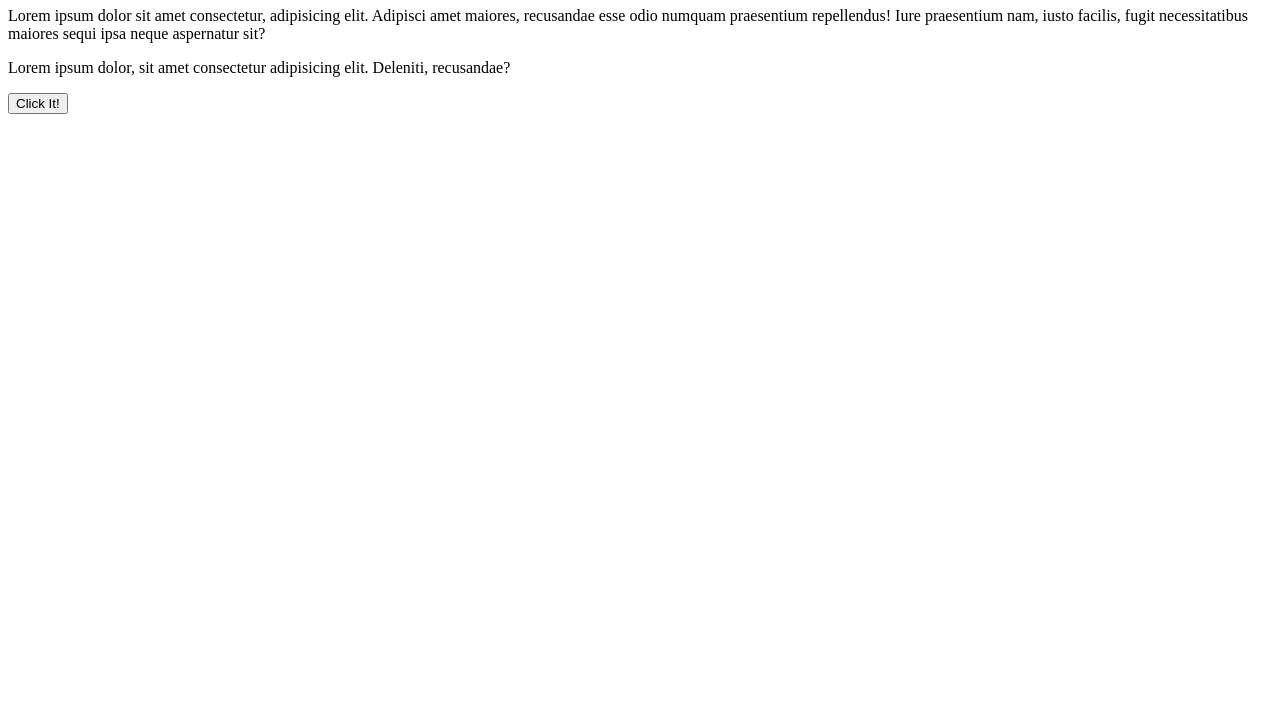
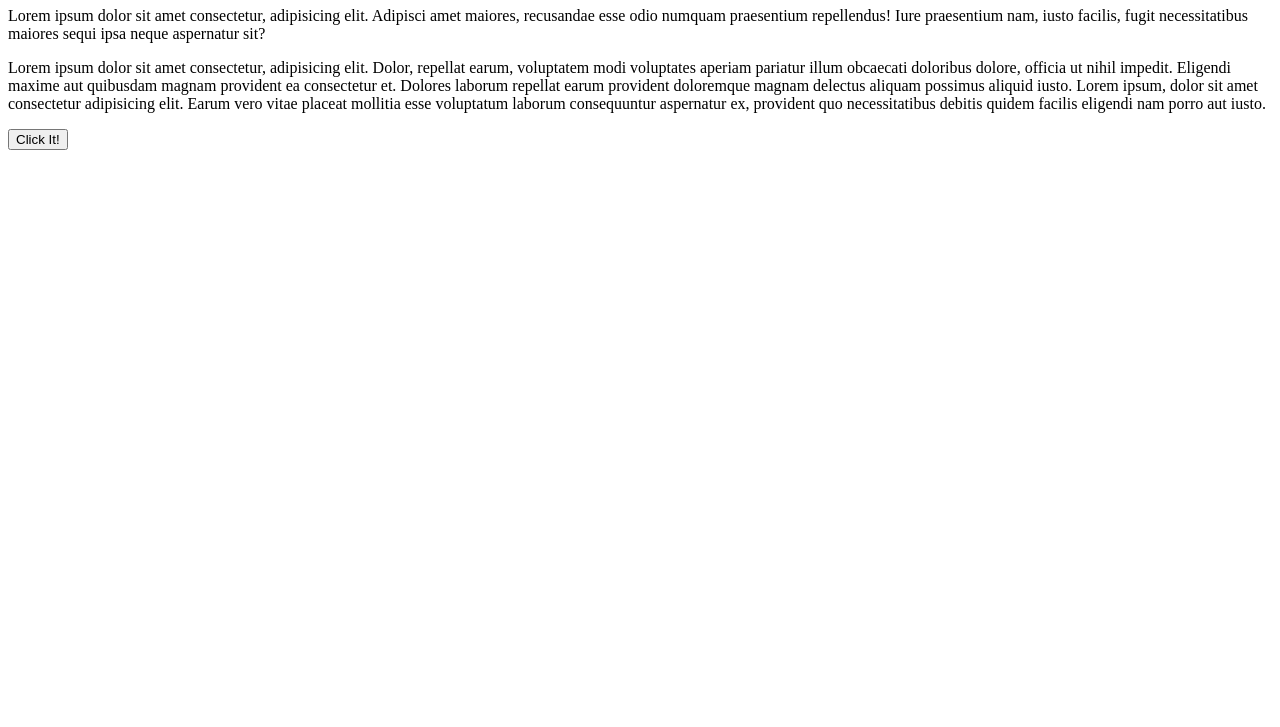
Before and after one commit to SwapnadipProdhan/GitDemo, a plain HTML site: page index.html in a window 1280 px wide. Shown: the part 73-800 px from the top of the page. Drawn offline with Linux system fonts and the light colour scheme.

Commit message:
update para

```diff
--- a/index.html
+++ b/index.html
@@ -14,7 +14,7 @@
       neque aspernatur sit?
     </p>
     <p>
-      Lorem ipsum dolor, sit amet consectetur adipisicing elit. Deleniti, recusandae?
+      Lorem ipsum dolor sit amet consectetur, adipisicing elit. Dolor, repellat earum, voluptatem modi voluptates aperiam pariatur illum obcaecati doloribus dolore, officia ut nihil impedit. Eligendi maxime aut quibusdam magnam provident ea consectetur et. Dolores laborum repellat earum provident doloremque magnam delectus aliquam possimus aliquid iusto. Lorem ipsum, dolor sit amet consectetur adipisicing elit. Earum vero vitae placeat mollitia esse voluptatum laborum consequuntur aspernatur ex, provident quo necessitatibus debitis quidem facilis eligendi nam porro aut iusto.
     </p>
     <button type = "button">Click It!</button>
   </body>
```
